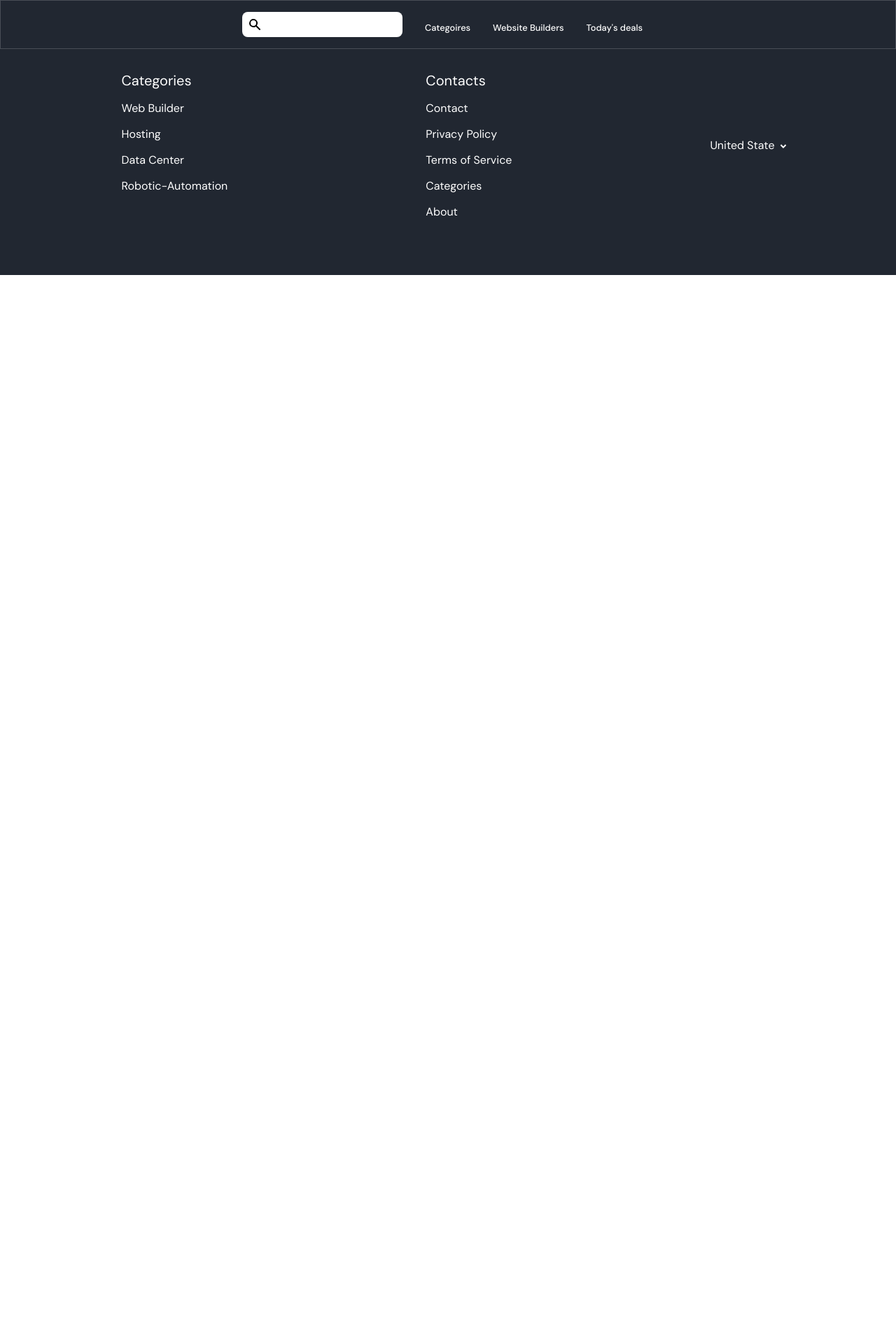
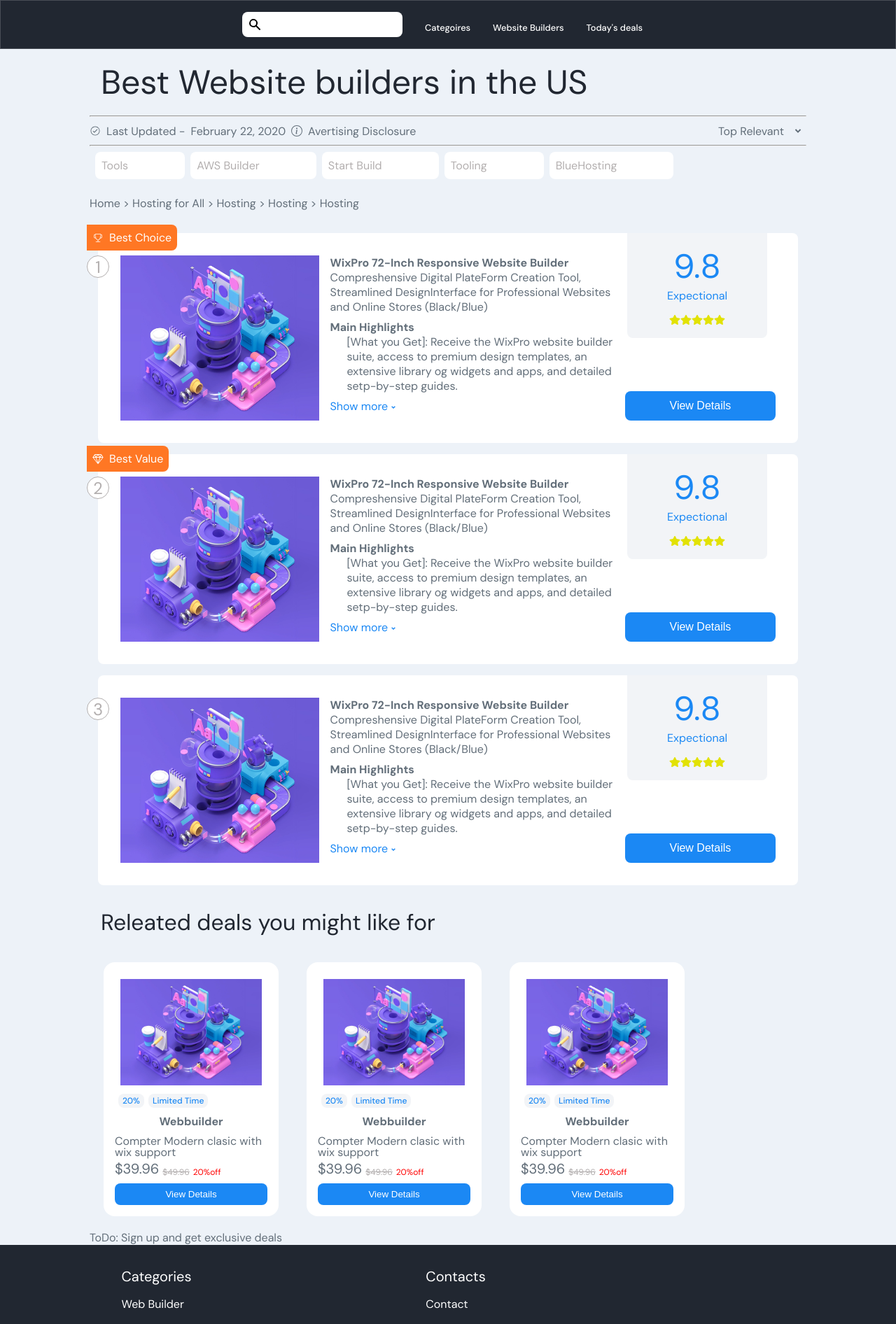
Before and after one commit to 0plaze0/LandingPage, a React (Vite) app: page / in a window 1280 px wide. Shown: the top 1892 px of the page at 70% size. Before the commit the page ends 800 px from the top, so only its background shows below. Built offline with nearby package versions, Linux system fonts and the light colour scheme.

Commit message:
feat: add home page

```diff
--- a/src/App.jsx
+++ b/src/App.jsx
@@ -1,4 +1,5 @@
-import { RecommendCourse, Courses, Navbar, Footer } from "./components";
+import { Navbar, Footer } from "./components";
+import { Home } from "./Pages";
 import "./App.scss";
 
 function App() {
@@ -7,6 +8,7 @@
       {/* <RecommendCourse /> */}
       {/* <Courses /> */}
       <Navbar />
+      <Home />
       <Footer />
     </div>
   );
--- /dev/null
+++ b/src/Pages/Home/Home.jsx
@@ -0,0 +1,45 @@
+import "./Home.scss";
+import { IoIosCheckmarkCircleOutline } from "react-icons/io";
+import { BsInfoCircle } from "react-icons/bs";
+import { RiArrowDropDownLine } from "react-icons/ri";
+import { RecommendCourse, Courses } from "./../../components";
+
+const Home = () => {
+  return (
+    <div className="app__home">
+      <div className="app__home-details">
+        <h1 className="app__title">Best Website builders in the US</h1>
+        <hr />
+        <div className="app__home-info">
+          <div>
+            <IoIosCheckmarkCircleOutline />
+            Last Updated - <time>February 22, 2020</time> <BsInfoCircle />
+            Avertising Disclosure
+          </div>
+          <div>
+            Top Relevant <RiArrowDropDownLine style={{ fontSize: "24px" }} />
+          </div>
+        </div>
+        <hr />
+        <div className="app__filterTags">
+          {[
+            "Tools",
+            "AWS Builder",
+            "Start Build",
+            "Tooling",
+            "BlueHosting",
+          ].map((item, index) => (
+            <div key={index}>{item}</div>
+          ))}
+        </div>
+        <div className="app__filterGist">{`Home > Hosting for All > Hosting > Hosting > Hosting `}</div>
+      </div>
+      <Courses />
+      <h1>Releated deals you might like for </h1>
+      <RecommendCourse />
+      {"ToDo: Sign up and get exclusive deals"}
+    </div>
+  );
+};
+
+export default Home;
--- /dev/null
+++ b/src/Pages/Home/Home.scss
@@ -0,0 +1,54 @@
+.app__home {
+  margin-top: 2rem;
+  width: 80%;
+  margin: auto auto;
+  display: flex;
+  flex-direction: column;
+  justify-content: center;
+  color: var(--gray-color);
+  h1 {
+    font-weight: normal;
+    color: var(--black-color);
+    margin: 1rem;
+  }
+}
+.app__title {
+  font-size: 3rem;
+  margin: 1rem 0;
+  font-weight: normal;
+  color: var(--black-color);
+}
+.app__home-info {
+  display: flex;
+  justify-content: space-between;
+  div {
+    display: flex;
+    align-items: center;
+    gap: 0.5rem;
+    margin: 0.5rem 0;
+  }
+}
+.app__filterTags {
+  display: flex;
+  gap: 0.5rem;
+  padding: 0.5rem;
+  box-sizing: border-box;
+
+  div {
+    width: fit-content;
+    padding: 0.5rem;
+    padding-right: 5rem;
+    border-radius: 0.5rem;
+    font-size: 1rem;
+    background-color: var(--white-color);
+    color: var(--lightGray-color);
+    border: 1px solid transparent;
+    &:hover {
+      border: 1px solid black;
+    }
+  }
+}
+
+.app__filterGist {
+  margin: 1rem 0;
+}
--- /dev/null
+++ b/src/Pages/index.jsx
@@ -0,0 +1 @@
+export { default as Home } from "./Home/Home";
--- a/src/components/RecommendCard/RecommendCard.scss
+++ b/src/components/RecommendCard/RecommendCard.scss
@@ -1,5 +1,5 @@
 .app__recommendCard {
-  margin: 20px auto;
+  margin: 20px;
   background-color: var(--white-color);
 
   width: 250px;
--- a/src/components/RecommendCourse/RecommendCourse.scss
+++ b/src/components/RecommendCourse/RecommendCourse.scss
@@ -1,80 +1,8 @@
-.app__recommendCard {
-  margin: 20px auto;
-  background-color: var(--white-color);
+.app__recommendCourse {
+  width: 100%;
 
-  width: 250px;
-  height: auto;
-  border-radius: 1rem;
-
-  padding: 1rem;
-}
-
-.app__recommendCard-img {
-  width: 100%;
-  padding: 0.5rem;
-
-  display: flex;
-  justify-content: center;
-  align-items: center;
-
-  img {
-    width: 100%;
-    height: auto;
+  ul {
+    display: flex;
+    justify-content: flex-start;
   }
 }
-
-.app__recommendCard-tags {
-  margin: 2px;
-  .tags {
-    margin: 3px;
-    font-size: 12px;
-    background-color: var(--tag-color);
-    padding: 2px 6px;
-    color: var(--secondary-color);
-    font-weight: 500;
-    border-radius: 0.5rem;
-  }
-}
-.app__recommendCard-info {
-  color: var(--gray-color);
-  display: flex;
-  flex-direction: column;
-  gap: 2px;
-  h4 {
-    margin: 0.5rem 0;
-    align-self: center;
-  }
-  p {
-    line-height: 1rem;
-  }
-  .app__recommondedCard-prize {
-    display: flex;
-    align-items: flex-end;
-    justify-content: flex-start;
-
-    gap: 5px;
-    .cost {
-      font-size: 20px;
-    }
-    .cutCost {
-      font-size: 12px;
-      text-decoration: line-through;
-      align-self: flex-end;
-      color: var(--lightGray-color);
-    }
-    .discount {
-      color: var(--red-color);
-      font-size: 12px;
-    }
-  }
-}
-
-.app__recommendCard-btn {
-  margin-top: 0.5rem;
-  width: 100%;
-  padding: 0.5rem;
-  border-radius: 0.5rem;
-  border: none;
-  background-color: var(--secondary-color);
-  color: var(--white-color);
-}
```
